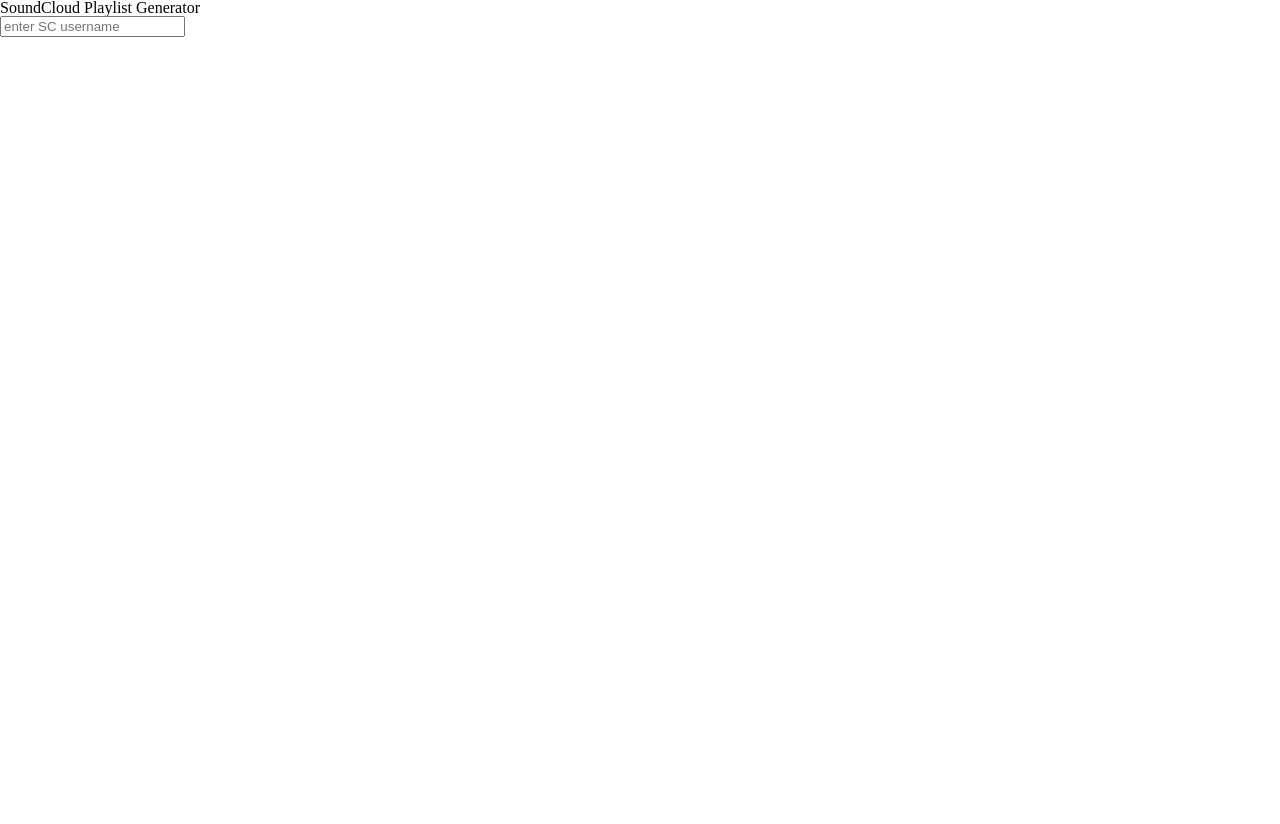
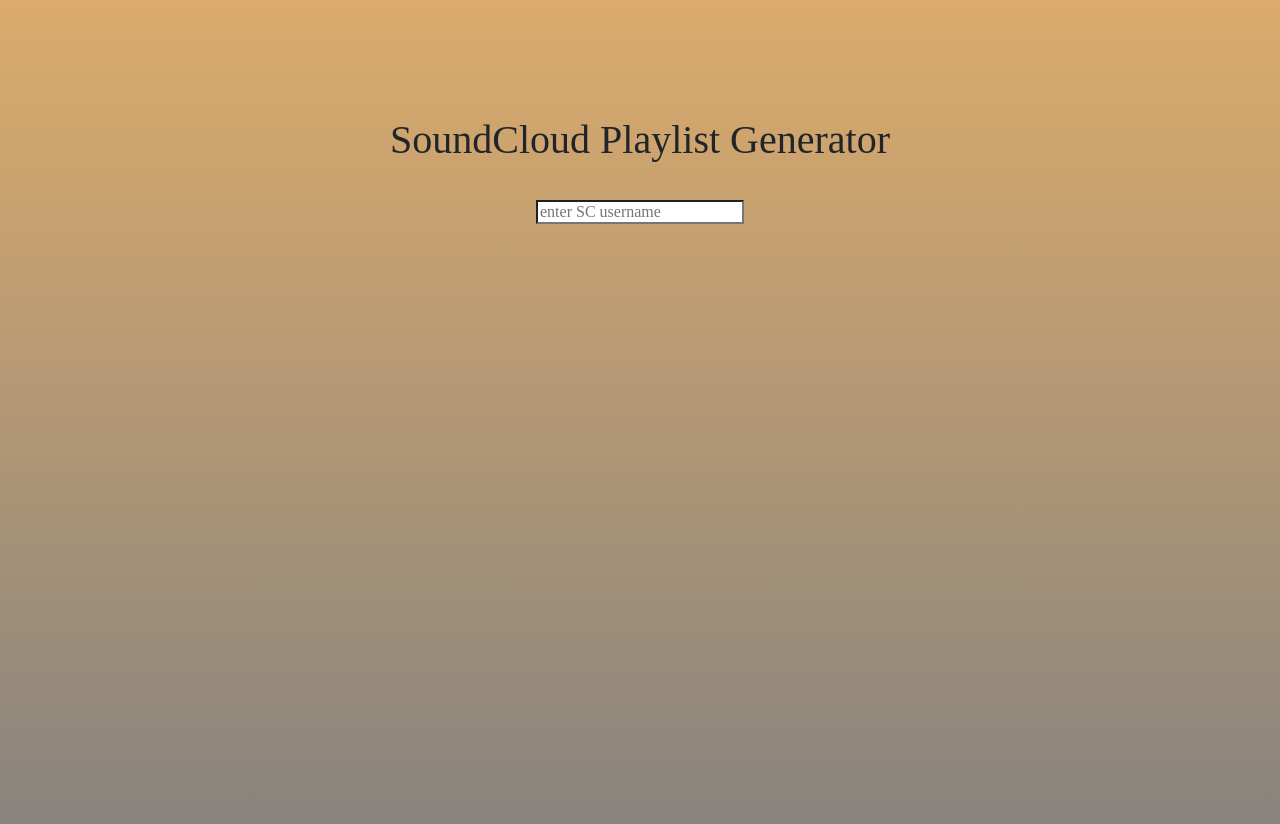
Before and after one commit to DillonThornberry/sc-playlist-generator-frontend, a React (Create React App) app: page / in a window 1280 px wide. Shown: the top 824 px of the page. Before the commit the page ends 800 px from the top, so only its background shows below. Built offline with nearby package versions, Linux system fonts and the light colour scheme.

Commit message:
added next page functionality and rough styling

```diff
--- a/public/index.html
+++ b/public/index.html
@@ -3,6 +3,9 @@
   <head>
     <meta charset="utf-8" />
     <link rel="icon" href="%PUBLIC_URL%/favicon.ico" />
+    <link rel="stylesheet" href="https://stackpath.bootstrapcdn.com/bootstrap/4.4.1/css/bootstrap.min.css"
+    integrity="sha384-Vkoo8x4CGsO3+Hhxv8T/Q5PaXtkKtu6ug5TOeNV6gBiFeWPGFN9MuhOf23Q9Ifjh"
+    crossorigin="anonymous">
     <meta name="viewport" content="width=device-width, initial-scale=1" />
     <meta name="theme-color" content="#000000" />
     <meta
--- a/src/App.css
+++ b/src/App.css
@@ -51,9 +51,43 @@
 
 body {
   width: auto;
-  height: auto;
+  height: 98vh;
+  background-image: linear-gradient(#DCAB6B, gray)
 }
 
-#nav-bar {
-  background-color: red;
+.user-card{
+	border: 2px solid black;
+	display: flex;
 }
+
+.user-title{
+	font-size: 20pt;
+}
+
+#home-page {
+
+}
+
+#logo {
+	margin-bottom: 5vh;
+	font-size: 30pt;
+}
+
+#logo-and-search {
+	text-align: center;
+	margin-top: 15vh;
+}
+
+#results-container {
+	border: 2px solid black;
+	margin-top: 10vh;
+	text-align: center;
+}
+
+#user-list {
+	width: 90vw;
+	border: 2px solid black;
+	text-align: left;
+	margin-left: auto;
+	margin-right: auto;
+}
--- a/src/components/ChooseOptions.js
+++ b/src/components/ChooseOptions.js
@@ -10,26 +10,32 @@
             console.log('clicked')
             fetch(`/playlist?userId=${props.user.id}&mine=${mine}&their=${their}`)
             .then(res => res.json()).then(data => {
-                console.log(data)
+                props.setSongList(data)
             })
         }
     }
     return (
         <div>
+            <button onClick={props.clearUser}>back</button>
             <form onSubmit={getPlaylist}>
+                <div className="btn-group-vertical">
                     <input id="liked-tracks" type="radio" name="mine" value="favorites"></input>
                     <label for="liked-tracks">Liked Tracks</label>
                     <input id="followed-artists" type="radio" name="mine" value="followings"></input>
                     <label for="followed-artists">Followed Artists</label>
                     <input id="followers" type="radio" name="mine" value="followers"></input>
                     <label for="followers">Followers</label>
+                </div>
 
+                <div className="btn-group-vertical">
                     <input id="recent-track" type="radio" name="their" value="recenttrack"></input>
                     <label for="recent-track">Most Recent Release</label>
                     <input id="top-track" type="radio" name="their" value="toptrack"></input>
                     <label for="top-track">Most Liked Track</label>
                     <input id="recent-like" type="radio" name="their" value="favorites"></input>
                     <label for="recent-like">Most Recent Like</label>
+                </div>
+
 
                 <button type="submit">Generate Playlist</button>
             </form>
--- a/src/components/Main.js
+++ b/src/components/Main.js
@@ -2,6 +2,7 @@
 import SearchUser from './SearchUser'
 import SearchResults from './SearchResults'
 import ChooseOptions from './ChooseOptions'
+import PlayMusic from './PlayMusic'
 
 export default class Main extends React.Component {
     constructor(props){
@@ -12,19 +13,49 @@
             songList: null,
             nextPage: null,
         }
+        this.clearPlaylist = this.clearPlaylist.bind(this)
+        this.getNextPage = this.getNextPage.bind(this)
+        this.selectUser = this.selectUser.bind(this)
+        this.setSearchResults = this.setSearchResults.bind(this)
+        this.setSongList = this.setSongList.bind(this)
+    }
 
-        this.setSearchResults = this.setSearchResults.bind(this)
-        this.selectUser = this.selectUser.bind(this)
+    clearPlaylist(){
+        this.setState({
+            songList: null,
+            nextPage: null,
+        })
+    }
+
+    getNextPage(){
+        console.log('getNextPage called')
+        this.setState({ nextPage: null })
+        const np = this.state.nextPage
+        fetch(`/playlist?userId=${np.userId}&mine=${np.mine}&their=${np.their}&cursor=${np.cursor}`)
+        .then(res => res.json()).then(data => {
+            console.log('in fetch')
+            this.setState({
+                songList: this.state.songList.concat(data.trackList.filter(song => !!song)),
+                nextPage: data.nextPage
+            })
+        })
+    }
+
+    selectUser(user){
+        this.setState({
+            user,
+            searchResults: null,
+        })
     }
 
     setSearchResults(userList){
         this.setState({ searchResults: userList })
     }
 
-    selectUser(user){
+    setSongList(playList){
         this.setState({
-            user,
-            searchResults: null,
+            songList: playList.trackList.filter(x => !!x),
+            nextPage: playList.nextPage
         })
     }
 
@@ -39,7 +70,12 @@
                     setResults={this.setSearchResults}/> }
 
                 { this.state.user && !this.state.songList &&
-                <ChooseOptions user={this.state.user} />}
+                <ChooseOptions user={this.state.user} setSongList={this.setSongList}
+                clearUser={() => this.selectUser(null)} /> }
+
+                { this.state.songList &&
+                <PlayMusic songList={this.state.songList} nextPage={this.state.nextPage}
+                getNextPage={this.getNextPage} clearPlaylist={this.clearPlaylist} /> }
 
             </div>
         )
--- /dev/null
+++ b/src/components/PlayMusic.js
@@ -0,0 +1,12 @@
+import React from 'react'
+
+export default function PlayMusic(props) {
+    return (
+        <div>
+            <button onClick={props.clearPlaylist}>back</button>
+            <p>{JSON.stringify(props.songList.map(song => song.title))}</p>
+            { props.nextPage &&
+            <button onClick={props.getNextPage}>next page</button> }
+        </div>
+    )
+}
--- a/src/components/SearchResults.js
+++ b/src/components/SearchResults.js
@@ -5,7 +5,13 @@
     return (
         <div>
             <button onClick={() => props.setResults(null)}>Back to Search</button>
-            {props.results.map(user => <UserCard user={user} selectUser={props.selectUser} />)}
+            <div id="results-container">
+                <div id="user-list">
+                    {props.results.map(user => <UserCard user={user} selectUser={props.selectUser} />)}
+                </div>
+
+            </div>
+
         </div>
     )
 }
--- a/src/components/SearchUser.js
+++ b/src/components/SearchUser.js
@@ -11,11 +11,13 @@
     }
 
     return (
-        <div id="start-page">
-            <h1>SoundCloud Playlist Generator</h1>
-            <form onSubmit={searchUser}>
-                <input type="search" inputMode="search" name="searchbar" placeholder="enter SC username" />
-            </form>
+        <div id="home-page">
+            <div id="logo-and-search">
+                <h1 id="logo">SoundCloud Playlist Generator</h1>
+                <form onSubmit={searchUser}>
+                    <input type="search" inputMode="search" spellcheck="false" name="searchbar" placeholder="enter SC username" />
+                </form>
+            </div>
         </div>
     )
 }
--- a/src/components/UserCard.js
+++ b/src/components/UserCard.js
@@ -2,8 +2,9 @@
 
 export default function UserCard(props) {
     return (
-        <div onClick={() => props.selectUser(props.user)}>
-            <p>{props.user.username}</p>
+        <div className="user-card" onClick={() => props.selectUser(props.user)}>
+            <img className="user-img" src={props.user.avatar_url} />
+            <p className="user-title">{props.user.username}</p>
         </div>
     )
 }
```
Lines whose indentation alone changed are shown as unchanged.
